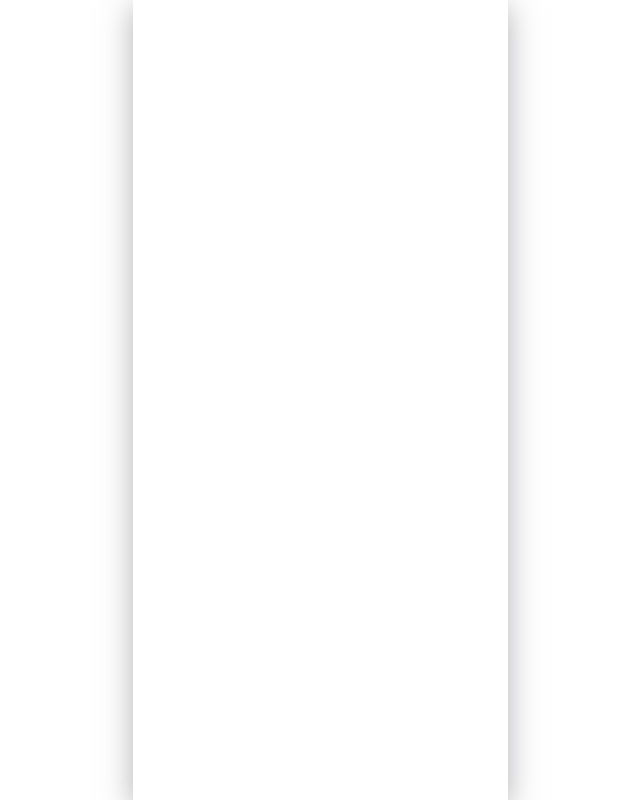
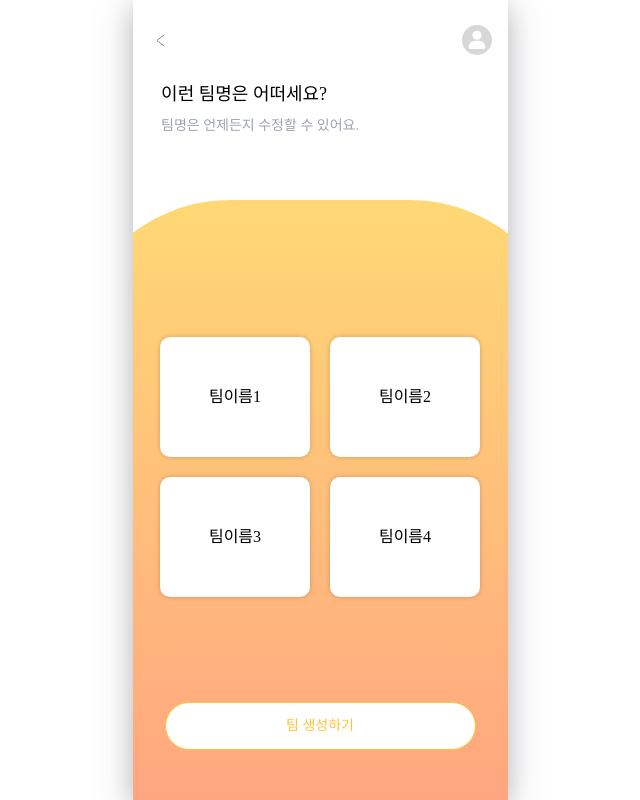
Before and after one commit to 9oormthon-univ/2024_BEOTKKOTTHON_TEAM_21_FE, a React (Create React App) app: page /recommendchoose in a window 1280 px wide. Before the commit this address had no page. Shown: the whole page, without its empty margins (320-960 px from the left). Built offline with nearby package versions, Linux system fonts and the light colour scheme; a web font is replaced by a local one.

Commit message:
feat: 추천팀명고르기 레이아웃 생성

```diff
--- a/src/App.js
+++ b/src/App.js
@@ -15,6 +15,7 @@ import SignUp from "./pages/SignUp/SignUp";
 import SignUpEnd from "./pages/SignUp/SignUpEnd";
 import RecommendStart from "./pages/Recommend/RecommendStart";
 import RecommendMiddle from "./pages/Recommend/RecommendMiddle";
+import RecommendChoose from "./pages/Recommend/RecommendChoose";
 
 function App() {
   const [showSplash, setShowSplash] = useState(true);
@@ -44,6 +45,7 @@ function App() {
           <Route path="/signend" element={<SignUpEnd />} />
           <Route path="/recommendstart" element={<RecommendStart />} />
           <Route path="/recommendmiddle" element={<RecommendMiddle />} />
+          <Route path="/recommendchoose" element={<RecommendChoose />} />
         </Routes>
       </Router>
     </div>
--- /dev/null
+++ b/src/pages/Recommend/RecommendChoose.js
@@ -0,0 +1,142 @@
+import React, { useState } from "react";
+import { useNavigate } from "react-router-dom";
+import styled from "styled-components";
+import Navbar from "../../components/Navbar";
+
+const Container = styled.div`
+  display: flex;
+  flex-direction: column;
+  min-height: 100vh;
+  font-family: "Pretendard";
+
+  position: relative; /* Add relative positioning */
+  overflow: hidden;
+`;
+
+const ContextContainer = styled.div`
+  display: flex;
+  justify-content: center;
+  width: 100%;
+  min-height: 90vh;
+
+  position: relative; /* Add relative positioning */
+  z-index: 10; /* Ensure content is above GradientContainer */
+`;
+
+const GradientContainer = styled.div`
+  position: absolute;
+  bottom: 0;
+  display: flex;
+  justify-content: center;
+  width: 500px;
+  height: 75vh;
+  flex-shrink: 0;
+  border-radius: 160px 160px 0px 0px;
+  background: linear-gradient(180deg, #ffd875 0%, #ffa680 100%);
+
+  z-index: 0; /* Ensure it's behind content */
+`;
+
+const TextContainer = styled.div`
+  margin-left: -120px;
+`;
+
+const CardContainer = styled.div`
+  height: 60vh;
+  align-items: center;
+  align-content: center;
+`;
+const Card = styled.div`
+  display: flex;
+  justify-content: center;
+  align-items: center;
+  width: 150px;
+  height: 120px;
+  flex-shrink: 0;
+  border-radius: 10px;
+  background: ${(props) => (props.isSelected ? "#656565" : "#fff")};
+  box-shadow: 0px 0px 5px 0px rgba(0, 0, 0, 0.2);
+  cursor: pointer;
+`;
+
+const CheckIcon = styled.svg`
+  position: absolute;
+  width: 24px;
+  height: 16px;
+  stroke: white;
+`;
+
+const CardinnerText = styled.div`
+  color: ${(props) => (props.isSelected ? "#ACACAC" : "#000")};
+`;
+
+const BtnContainer = styled.div`
+  width: 311px;
+  height: 10vh;
+`;
+
+function RecommendChoose() {
+  const navigate = useNavigate();
+  const [selectedCardIndex, setSelectedCardIndex] = useState(null);
+
+  const handleCardClick = (index) => {
+    setSelectedCardIndex(index);
+  };
+
+  const goToNext = () => {
+    /* navigate("/"); */
+  };
+
+  return (
+    <div className="App">
+      <Container>
+        <Navbar></Navbar>
+        <ContextContainer>
+          {/* 만약 팀 이름 생성하는데 시간이 걸린다면,
+        아래 팀추천 화면을 기다리면서 대체할 화면 필요*/}
+          <TextContainer>
+            <div className="text-lg mb-2">이런 팀명은 어떠세요?</div>
+            <div className="text-sm text-gray-400">
+              팀명은 언제든지 수정할 수 있어요.
+            </div>
+          </TextContainer>
+          <GradientContainer>
+            <div className="mt-8 flex flex-col items-center justify-between">
+              <CardContainer className="grid grid-cols-2 gap-5">
+                {[0, 1, 2, 3].map((index) => (
+                  <button key={index} onClick={() => handleCardClick(index)}>
+                    <Card isSelected={selectedCardIndex === index}>
+                      {selectedCardIndex === index && (
+                        <CheckIcon
+                          xmlns="http://www.w3.org/2000/svg"
+                          viewBox="0 0 23 16"
+                          fill="none"
+                        >
+                          <path
+                            d="M1 5.875L9.07692 14L22 1"
+                            strokeWidth="3"
+                            strokeLinecap="round"
+                          />
+                        </CheckIcon>
+                      )}
+                      <CardinnerText isSelected={selectedCardIndex === index}>
+                        팀이름{index + 1}
+                      </CardinnerText>
+                    </Card>
+                  </button>
+                ))}
+              </CardContainer>
+
+              <BtnContainer className="mb-5">
+                <button className="w-full rounded-full h-12 border border-primary text-primary bg-white text-sm">
+                  팀 생성하기
+                </button>
+              </BtnContainer>
+            </div>
+          </GradientContainer>
+        </ContextContainer>
+      </Container>
+    </div>
+  );
+}
+export default RecommendChoose;
--- a/src/pages/Recommend/RecommendMiddle.js
+++ b/src/pages/Recommend/RecommendMiddle.js
@@ -54,6 +54,7 @@ function RecommendMiddle() {
     }
     // 검증 로직 통과 시 : 다음 페이지로 이동
     setError("");
+    navigate("/recommendchoose");
   };
 
   return (
```
